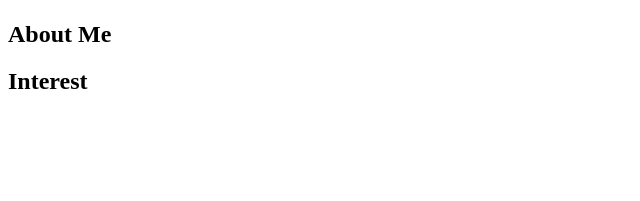
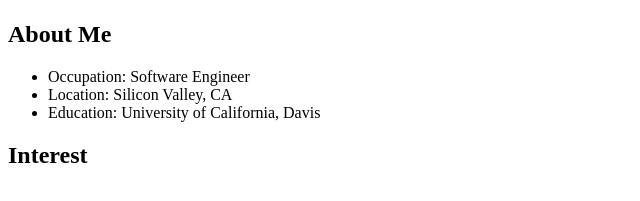
Before and after one commit to sydneyvlo/cs50w-p0, a plain HTML site: page index.html in a window 1280 px wide. Shown: the part 583-784 px from the top of the page, without its empty margins (0-640 px from the left). Drawn offline with Linux system fonts and the light colour scheme.

Commit message:
Added information to the 'About me' section using a <ul> tag.

```diff
--- a/index.html
+++ b/index.html
@@ -8,6 +8,14 @@
     	<img src="./images/IMG_0917.jpeg" height="500" width="400" style="image-orientation: from-image"/>
     	<br>
     	<h2>About Me</h2>
+    	<div>
+    		<ul>
+    			<li>Occupation: Software Engineer</li>
+    			<li>Location: Silicon Valley, CA</li>
+    			<li>Education: University of California, Davis</li>
+    		</ul>
+    	</div>
+
     	<h2>Interest</h2>
     </body>
 </html>
```
